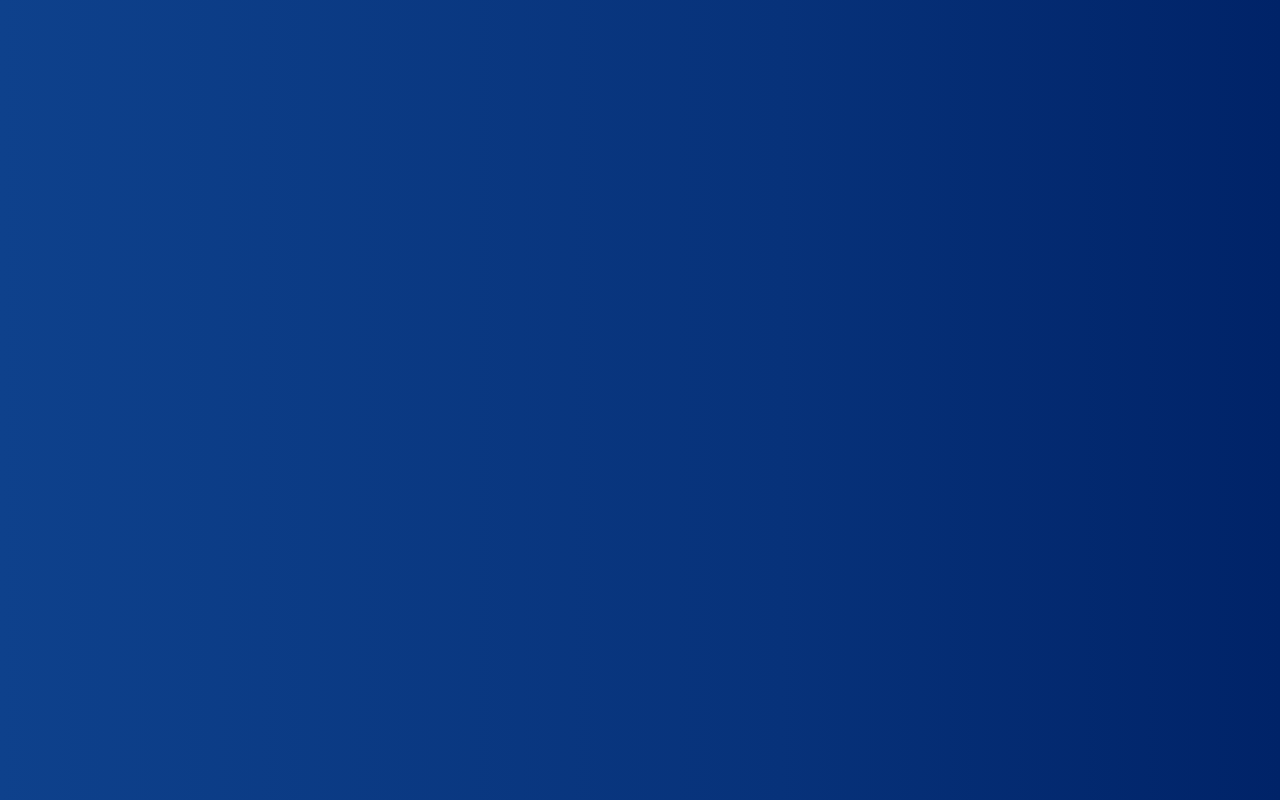
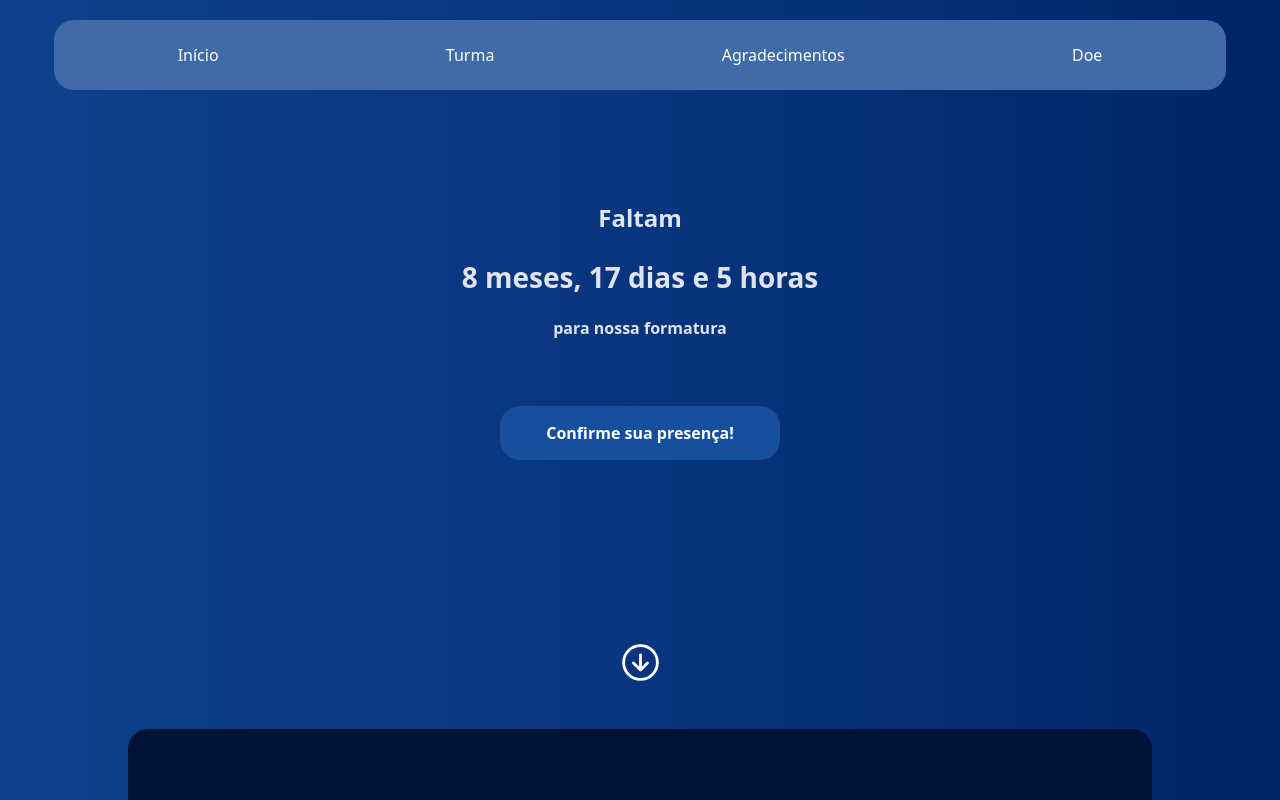
Before and after one commit to givanildsss444/graduation-web, a React (Vite) app: page / in a window 1280 px wide. Before the commit this address had no page. Shown: the top 800 px of the page. Built offline with nearby package versions, Linux system fonts and the light colour scheme.

Commit message:
#9.2.2
Fixed; StabilizedVersion

```diff
--- a/src/Direction.jsx
+++ b/src/Direction.jsx
@@ -9,7 +9,7 @@ export default function Direction() {
 
         <Routes>
 
-            <Route path='/home' index element={ <App /> } />
+            <Route path='/' index element={ <App /> } />
             <Route path='/class' element={ <Class /> } />
 
         </Routes>
```
